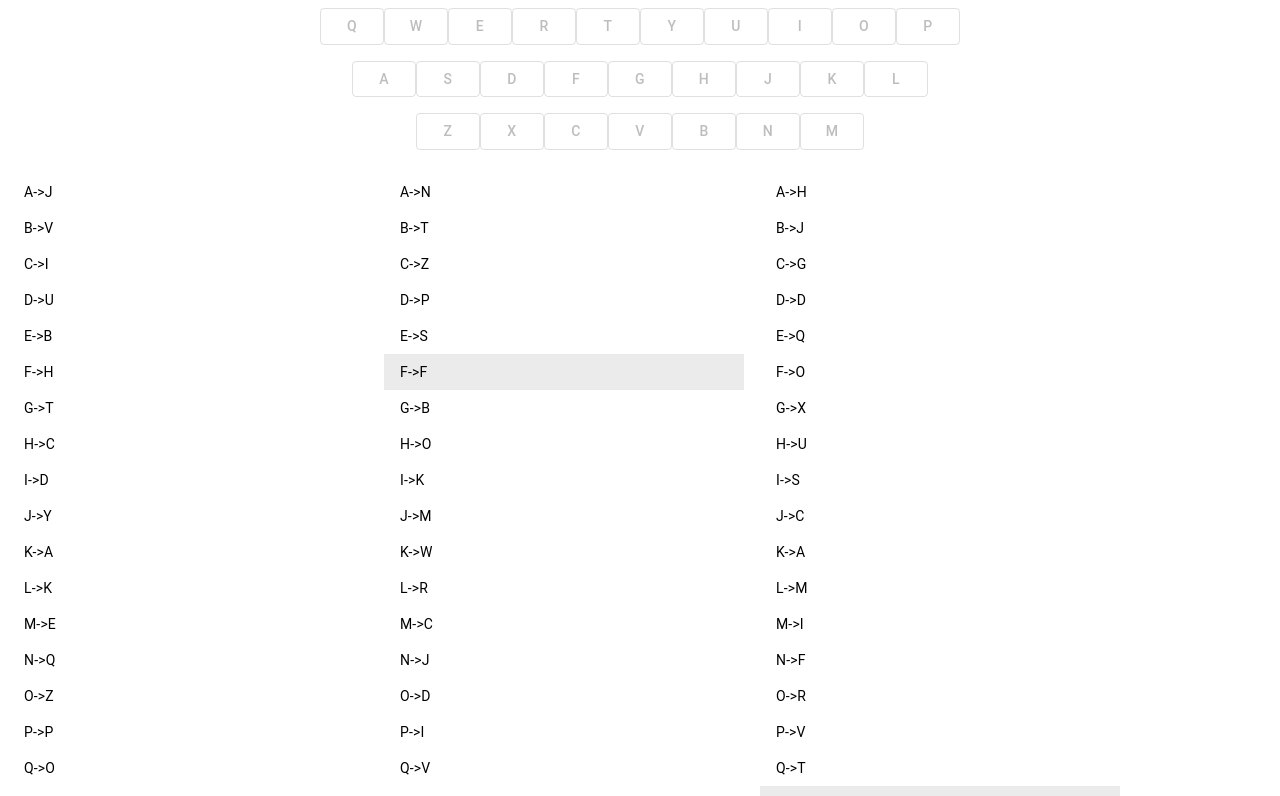
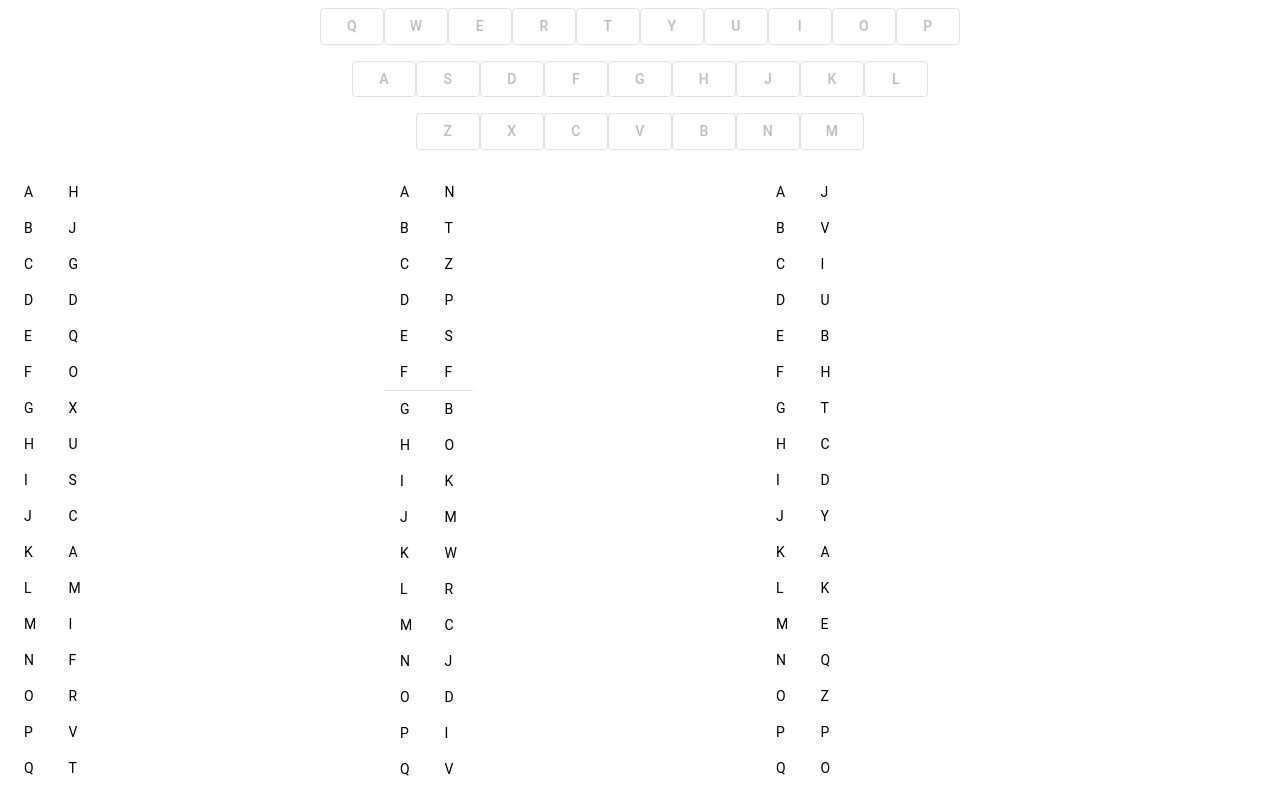
Before and after one commit to wisemandenny/enigma, a React (Create React App) app: page / in a window 1280 px wide. Shown: the top 796 px of the page. Built offline with nearby package versions, Linux system fonts and the light colour scheme.

Commit message:
rotors work with lamp.

```diff
--- a/src/frontend/input/keyboard.js
+++ b/src/frontend/input/keyboard.js
@@ -18,7 +18,10 @@ const Keyboard = (props) => {
   const classes = useStyles()
   const {dupKeyToggle, setPressedKey} = props
 
-  const onClick = (key) => setPressedKey([key, !dupKeyToggle])
+  const onClick = (key) => {
+    console.log("pressed ", key)
+    setPressedKey([key, !dupKeyToggle])
+  }
 
   return (
     <div className={classes.root}>
--- a/src/frontend/interface.js
+++ b/src/frontend/interface.js
@@ -6,11 +6,12 @@ import Rotors from './internals/rotors.js'
 export default function Interface() {
   const [pressedKey, setPressedKey] = React.useState(['!', true])
   const [rotorPositions, setRotorPositions] = React.useState([0,0,0])
-  const [rotorOutputKey, setRotorOutputKey] = React.useState(null)
+  const [rotorOutputKey, setRotorOutputKey] = React.useState(['!', false])
 
+  // console.log(rotorOutputKey[0])
   return (
     <div>
-      <LampBoard litLamp={pressedKey[0]}/>
+      <LampBoard litLamp={rotorOutputKey ? rotorOutputKey[0] : ''}/>
       <Rotors pressedKey={pressedKey} rotorPositions={rotorPositions} setRotorPositions={setRotorPositions} types={['I', 'II', 'III']} setRotorOutputKey={setRotorOutputKey}/>
       <Keyboard setPressedKey={setPressedKey} dupKeyToggle={pressedKey[1]}/>
       <p>{pressedKey}</p>
--- a/src/frontend/internals/rotor.js
+++ b/src/frontend/internals/rotor.js
@@ -6,6 +6,8 @@ import ListItemText from '@material-ui/core/ListItemText';
 
 const useStyles = makeStyles((theme) => ({
   root: {
+    display: 'flex',
+    flexDirection: 'row',
     width: '100%',
     maxWidth: 360,
     backgroundColor: theme.palette.background.paper,
@@ -14,28 +16,27 @@ const useStyles = makeStyles((theme) => ({
 
 const alphabet = [...'abcdefghijklmnopqrstuvwxyz']
 
-const shiftRight = (str, leftShifts, rightShifts) => shiftByAmount(shiftByAmount(str, leftShifts), -rightShifts)
-// helper function
-// negative amount shifts to right
-// positive amount shifts to left
-const shiftByAmount = (str, leftShifts) => {
-   leftShifts = leftShifts % str.length;
-   return str.slice(leftShifts) + str.slice(0, leftShifts);
-};
-
 const Rotor = (props) => {
   const classes = useStyles()
-  const { position, mapping, turnover } = props
-  const shiftedMapping = shiftRight(mapping, 0, position)
-
+  const { slot, position, mapping, turnover, input, setOutput } = props
+  React.useEffect(() => {
+    setOutput([[...mapping][alphabet.indexOf(input[0])], !input[1]])
+  }, [input, mapping])
   return (
     <div className={classes.root}>
       <List component='nav' dense >
       {alphabet.map((letter, index) => (
-        <ListItem selected={index===turnover}>
-            <ListItemText primary={letter.toUpperCase() + "->" + [...shiftedMapping][index].toUpperCase()} />
+        <ListItem selected={letter===input[0]} divider={index===turnover}>
+            <ListItemText primary={letter.toUpperCase()}/>
           </ListItem>
       ))}
+      </List>
+      <List component='nav' dense>
+        {alphabet.map((letter, index) => (
+          <ListItem selected={letter===input[0]} divider={index===turnover}>
+            <ListItemText primary={[...mapping][index].toUpperCase()} />
+          </ListItem>
+        ))}
       </List>
     </div>
   )
--- a/src/frontend/internals/rotors.js
+++ b/src/frontend/internals/rotors.js
@@ -41,9 +41,17 @@ const rotate = (position) => {
   else return 0
 }
 
+const shiftRight = (str, leftShifts, rightShifts) => shiftByAmount(shiftByAmount(str, leftShifts), -rightShifts)
+const shiftByAmount = (str, leftShifts) => {
+   leftShifts = leftShifts % str.length;
+   return str.slice(leftShifts) + str.slice(0, leftShifts);
+};
+
 const Rotors = (props) => {
   const classes = useStyles()
   const {pressedKey, rotorPositions, setRotorPositions, setRotorOutputKey, types} = props
+  const [rotorOutput0, setRotorOutput0] = React.useState([pressedKey, false])
+  const [rotorOutput1, setRotorOutput1] = React.useState(['!', false])
 
 
   React.useEffect(() => {
@@ -61,9 +69,9 @@ const Rotors = (props) => {
 
   return (
     <div className={classes.root}>
-      <Rotor position={rotorPositions[0]} slot={2} mapping={RotorSettings[types[2]].mapping} turnover={RotorSettings[types[2]].turnoverPosition}/>
-      <Rotor position={rotorPositions[1]} slot={1} mapping={RotorSettings[types[1]].mapping} turnover={RotorSettings[types[1]].turnoverPosition}/>
-      <Rotor position={rotorPositions[2]} slot={0} mapping={RotorSettings[types[0]].mapping} turnover={RotorSettings[types[0]].turnoverPosition}/>
+      <Rotor slot={0} mapping={shiftRight(RotorSettings[types[0]].mapping, 0, rotorPositions[2])} turnover={RotorSettings[types[0]].turnoverPosition} input={pressedKey} setOutput={setRotorOutput0}/>
+      <Rotor slot={1} mapping={shiftRight(RotorSettings[types[1]].mapping, 0, rotorPositions[1])} turnover={RotorSettings[types[1]].turnoverPosition} input={rotorOutput0} setOutput={setRotorOutput1}/>
+      <Rotor slot={2} mapping={shiftRight(RotorSettings[types[2]].mapping, 0, rotorPositions[0])} turnover={RotorSettings[types[2]].turnoverPosition} input={rotorOutput1} setOutput={setRotorOutputKey}/>
     </div>
   )
 }
```
